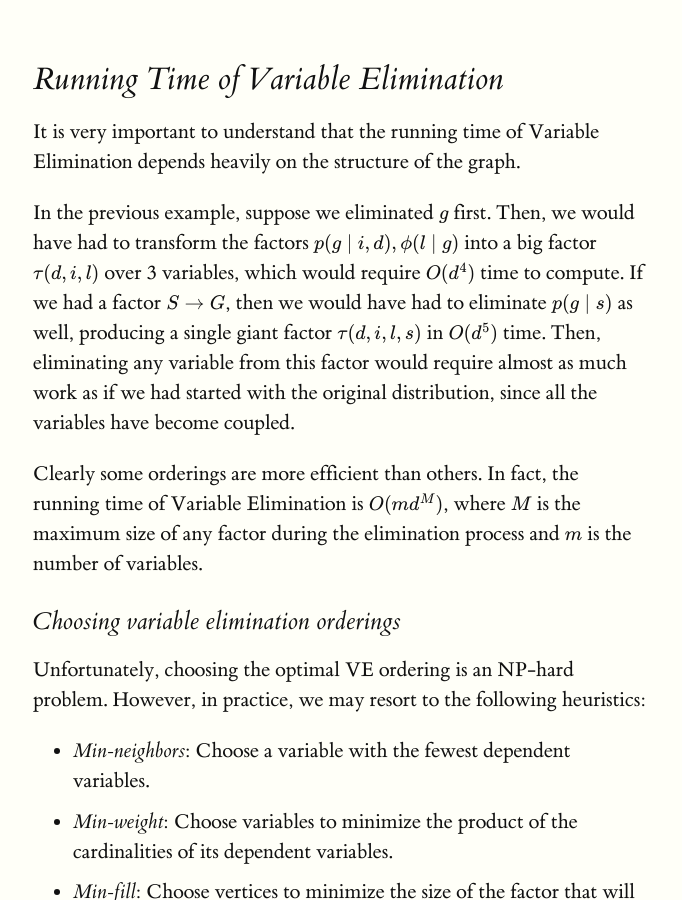
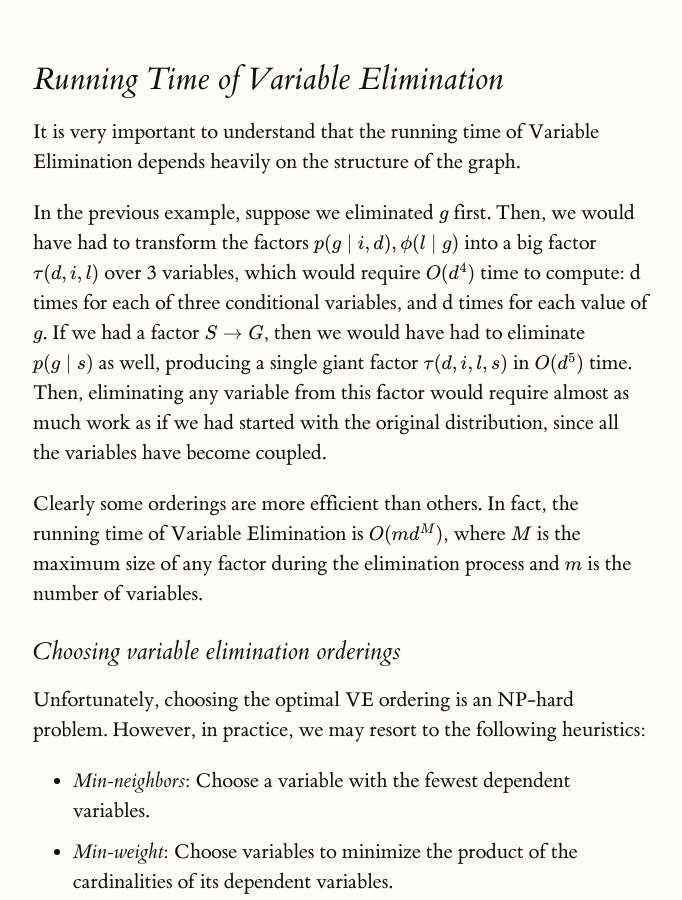
Before and after one commit to ermongroup/cs228-notes, a Jekyll site: the page built from inference/ve/index.md, in a window 1280 px wide and 900 px high, scrolled down 6070 px. Shown: the whole window, without its empty margins (127-809 px from the left). Built offline with Jekyll 4.4.1, drawn with Linux system fonts in a browser that asks for light colours; formulas are drawn with MathJax 3.

Commit message:
Update Running Time of VE
I want to make explicit why this example is O(d^4) running time.

```diff
--- a/inference/ve/index.md
+++ b/inference/ve/index.md
@@ -136,7 +136,7 @@ To compute $$P(Y, E = e)$$, we simply take every factor $$\phi(X', Y', E')$$ whi
 
 It is very important to understand that the running time of Variable Elimination depends heavily on the structure of the graph.
 
-In the previous example, suppose we eliminated $$g$$ first. Then, we would have had to transform the factors $$p(g \mid i, d), \phi(l \mid g)$$ into a big factor $$\tau(d, i, l)$$ over 3 variables, which would require $$O(d^4)$$ time to compute. If we had a factor $$S \rightarrow G$$, then we would have had to eliminate $$p(g \mid s)$$ as well, producing a single giant factor $$\tau(d, i, l, s)$$ in $$O(d^5)$$ time. Then, eliminating any variable from this factor would require almost as much work as if we had started with the original distribution, since all the variables have become coupled.
+In the previous example, suppose we eliminated $$g$$ first. Then, we would have had to transform the factors $$p(g \mid i, d), \phi(l \mid g)$$ into a big factor $$\tau(d, i, l)$$ over 3 variables, which would require $$O(d^4)$$ time to compute: d times for each of three conditional variables, and d times for each value of $$g$$. If we had a factor $$S \rightarrow G$$, then we would have had to eliminate $$p(g \mid s)$$ as well, producing a single giant factor $$\tau(d, i, l, s)$$ in $$O(d^5)$$ time. Then, eliminating any variable from this factor would require almost as much work as if we had started with the original distribution, since all the variables have become coupled.
 
 Clearly some orderings are more efficient than others. In fact, the running time of Variable Elimination is $$O(m d^M)$$, where $$M$$ is the maximum size of any factor during the elimination process and $$m$$ is the number of variables.
 
```
